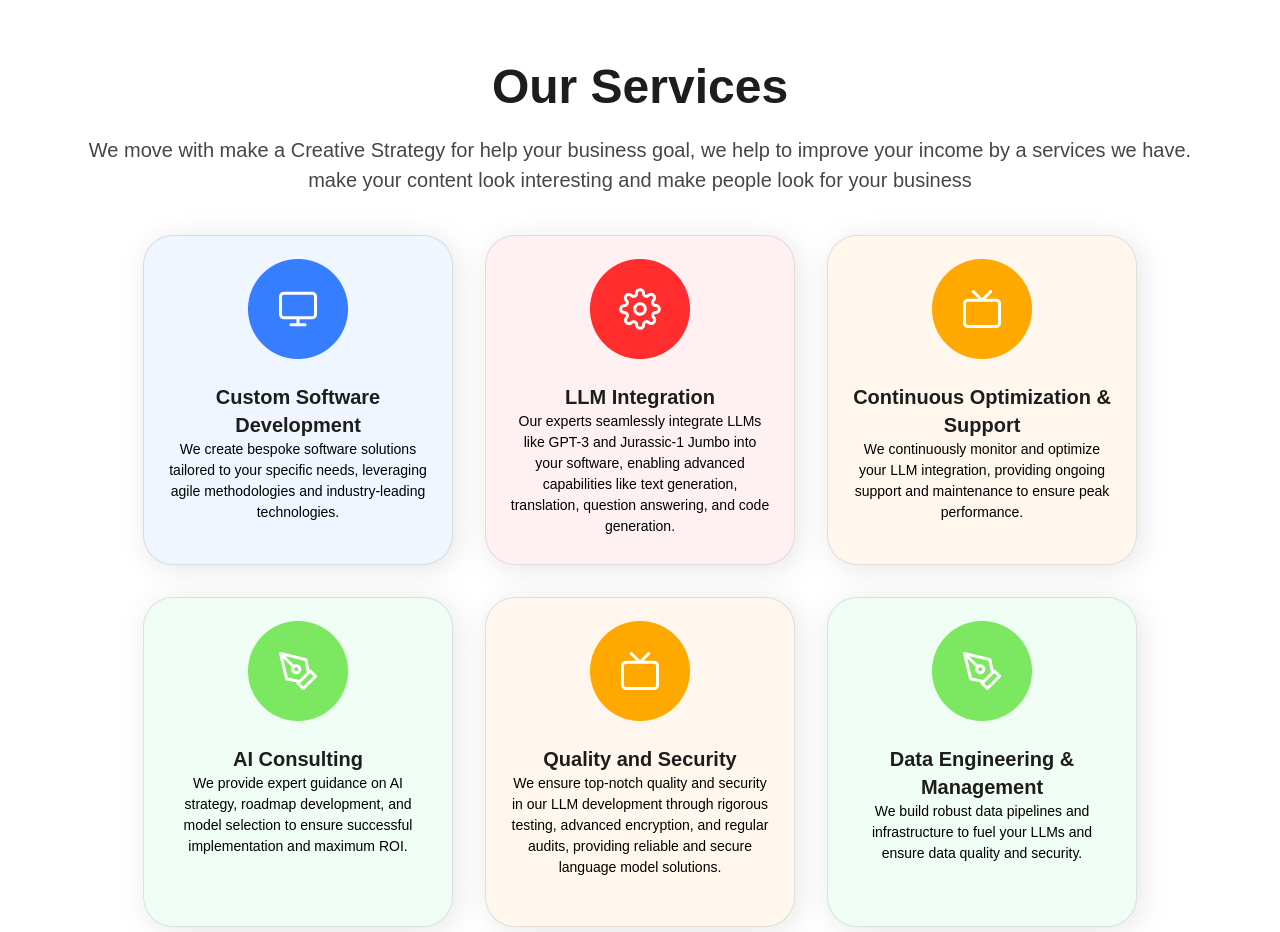
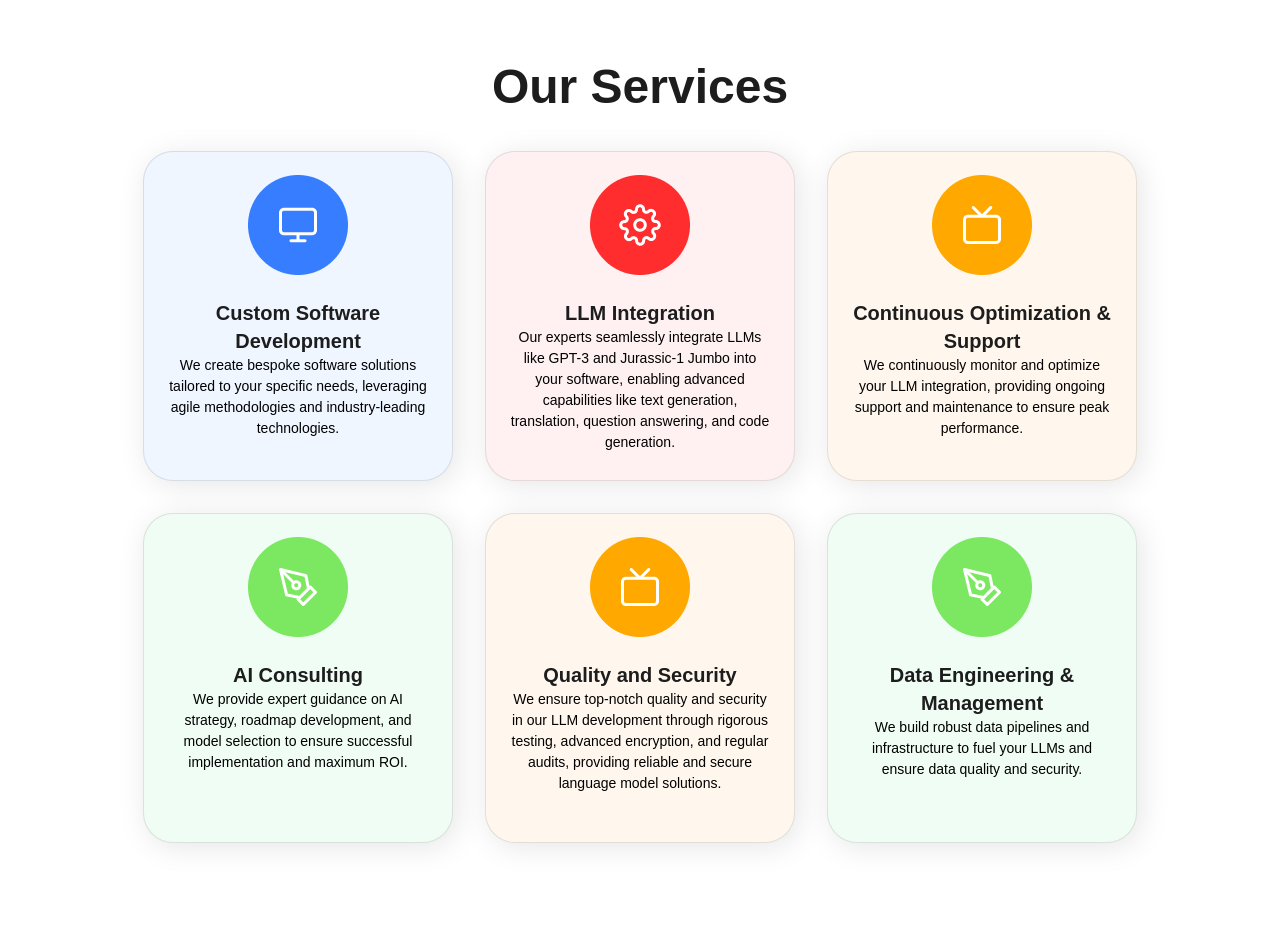
Before and after one commit to preeti28dec/Infinytics, a React (Create React App) app: page / in a window 1280 px wide. Shown: the part 1560-2492 px from the top of the page. Built offline with nearby package versions, Linux system fonts and the light colour scheme.

Commit message:
Update services.jsx

```diff
--- a/src/componets/services.jsx
+++ b/src/componets/services.jsx
@@ -46,7 +46,6 @@ function Services() {
           <div className='sm:my-6 my-4 font-Nunito font-bold text-[24px] sm:text-5xl text-[#1D1D1D] '>
             Our Services
           </div>
-          <div className=' font-Quicksand font-normal text-[14px] sm:text-[20px] text-[#464646]'>We move with make a Creative Strategy for help your business goal, we help to improve your income by a services we have. make your content look interesting and make people look for your business</div>
         </div>
       </div>
 
```
